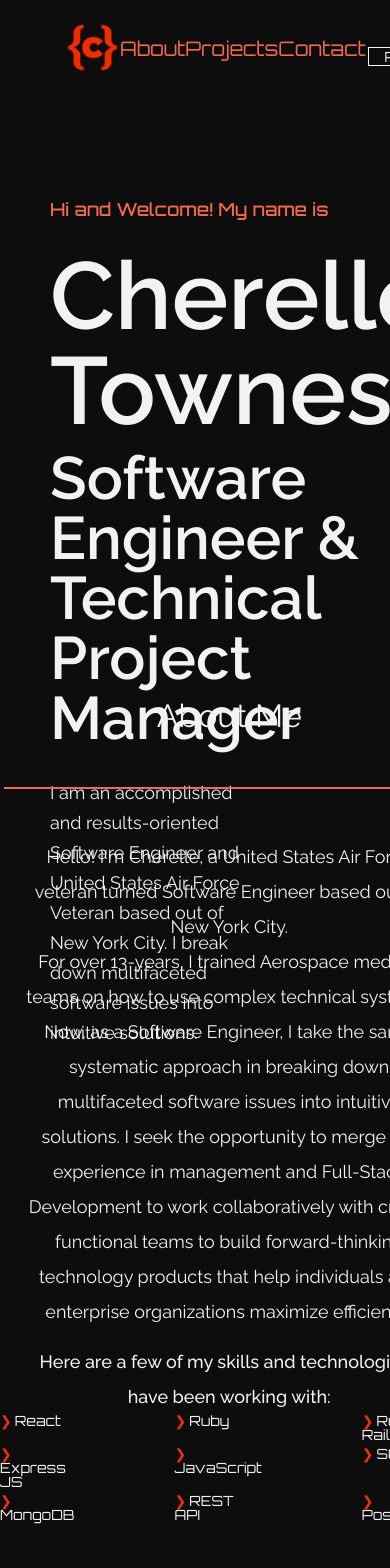
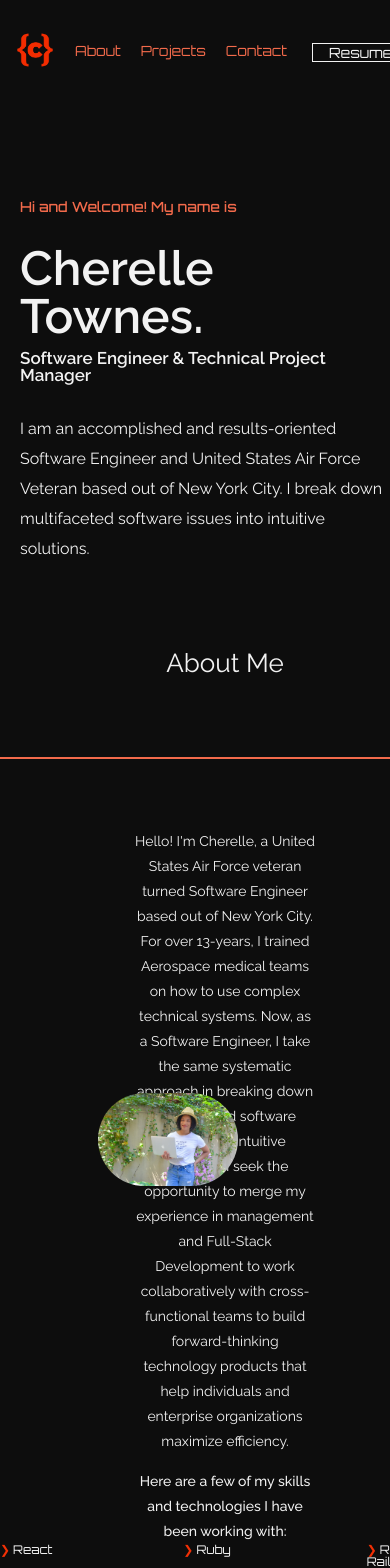
Before and after one commit to CherelleTownes/portfolio, a React (Create React App) app: page / in a window 390 px wide. Shown: the top 1568 px of the page. Built offline with nearby package versions, Linux system fonts and the light colour scheme.

Commit message:
mobile view header and info section completed

```diff
--- a/src/Components/About/index.js
+++ b/src/Components/About/index.js
@@ -9,6 +9,11 @@ const StyledAbout = styled.section`
   display: grid;
   grid-template-columns: 1fr 1fr;
   padding-top: 100px;
+  @media (max-width: 425px) {
+    padding-top: 150px;
+    display: grid;
+  grid-template-columns: 25% 75%;
+  }
 `;
 
 const TextContainer = styled.div`
@@ -21,6 +26,10 @@ const Description = styled.div`
   width: 90%;
   text-align: center;
   line-height: 35px;
+  @media (max-width: 425px) {
+    width: 40%;
+  line-height: 25px;
+  }
 `;
 
 
@@ -28,7 +37,9 @@ const Title = styled.h1`
     font-size: 32px;
     color: #F2F2F2;
     font-family: 'Raleway', sans-serif;
-
+ @media (max-width: 425px) {
+  font-size: 26px;
+ }
 `;
 
 const Vector = styled.hr`
@@ -42,6 +53,9 @@ const AboutText = styled.p`
   font-family: 'Raleway', sans-serif;
   color: #F2F2F2;
   margin-top: -20px;
+  @media (max-width: 425px) {
+    font-size: 14px;
+  }
 `;
 
 const SkillsText = styled.p`
@@ -50,6 +64,9 @@ const SkillsText = styled.p`
   font-weight: 500;
   color: #F2F2F2;
   padding-top: 15px;
+  @media (max-width: 425px) {
+  font-size: 14px;
+  }
 `;
 
 const List = styled.ul`
@@ -68,6 +85,9 @@ const ListItem = styled.li`
     color: #F23005;
     padding-right: 3px;
   }
+    @media (max-width: 425px) {
+    font-size: 12px;
+  }
 `;
 
 const ImageContainer = styled.div`
@@ -78,7 +98,14 @@ const ImageContainer = styled.div`
 const Image = styled.img`
   width: 100%;
   border-radius: 10em;
+  @media (max-width: 425px) {
+    width: 50%;
+  }
 `;
+
+
+
+
 export default function About() {
   return (
     <StyledAbout id="about" name="about">
--- a/src/Components/Header/index.js
+++ b/src/Components/Header/index.js
@@ -12,6 +12,9 @@ const StyledHeader = styled.header`
     padding-top: 20px;
     position: fixed;
    background-color: #0D0D0D;
+   @media (max-width: 425px) {
+    padding-top: 30px;
+   }
 `;
 
 const Nav = styled.nav`
@@ -20,11 +23,19 @@ const Nav = styled.nav`
   align-items: center;
   padding-left: 65px;
   padding-right: 30px;
+  @media (max-width: 425px) {
+    display: flex;
+    flex-direction:row;
+    padding-left: 15px;
+  }
 
 `;
 
 const Logo = styled(Link)`
   img {height: 55px}
+  @media (max-width: 425px) {
+    img {height: 40px}
+  }
 `;
 
 const NavLink = styled(Scroll.Link)`
@@ -32,6 +43,11 @@ const NavLink = styled(Scroll.Link)`
   text-decoration: none;
   color: #F26A4B;
   cursor: pointer;
+    @media (max-width: 425px) {
+      font-size: 14px;
+      padding-left: 20px;
+
+    }
 `;
 
 const Button = styled.button`
@@ -54,7 +70,8 @@ const Button = styled.button`
   @media (max-width: 425px) {
     padding: 0px 16px;
     font-size: 14px;
-    margin-top: 20px;
+    margin-top: 7px;
+    margin-left: 25px;
   }
 `;
 
@@ -63,10 +80,10 @@ export default function Header() {
     <StyledHeader>
       <Nav>
         <Logo to exact="/"><img src={logo} alt="Logo"></img></Logo>
-        <NavLink to="about" spy={true} smooth={true} offset={90} duration={700}>
+        <NavLink to="about" spy={true} smooth={true} offset={-70} duration={700}>
           About
           </NavLink>
-        <NavLink to="projects" spy={true} smooth={true} offset={140} duration={700}>
+        <NavLink to="projects" spy={true} smooth={true} offset={10} duration={700}>
           Projects
           </NavLink>
         <NavLink to="contact" spy={true} smooth={true} offset={240} duration={900}>
--- a/src/Components/Intro/index.js
+++ b/src/Components/Intro/index.js
@@ -6,6 +6,11 @@ const StyledIntro = styled.section`
    width: 100%;
    padding-left: 50px;
    padding-top: 200px;
+    @media (max-width: 425px) {
+      padding-top: 200px;
+      padding-left: 20px;
+      height: 500px;
+    }
 
 `;
 
@@ -14,6 +19,9 @@ const TopText = styled.h3`
    font-size: 18px;
    font-weight: 500;
     color: #F26A4B;
+    @media (max-width: 425px) {
+      font-size: 14px;
+    }
 `;
 
 const NameText = styled.h1`
@@ -22,6 +30,9 @@ const NameText = styled.h1`
     color: #F2F2F2;
     font-family: 'Raleway', sans-serif;
     padding-top: 30px;
+    @media (max-width: 425px) {
+      font-size: 48px;
+    }
 `;
 
 const BottomText = styled.h1`
@@ -30,6 +41,9 @@ const BottomText = styled.h1`
     color: #F2F2F2;
     font-family: 'Raleway', sans-serif;
     padding-top: 10px;
+    @media (max-width: 425px) {
+      font-size: 17px;
+    }
 `;
 
 const IntroText = styled.p`
@@ -39,6 +53,10 @@ width: 60%;
   font-family: 'Raleway', sans-serif;
   line-height: 30px;
   padding-top: 30px;
+  @media (max-width: 425px) {
+    width: 100%;
+    font-size: 16px;
+  }
 `;
 
 
```
